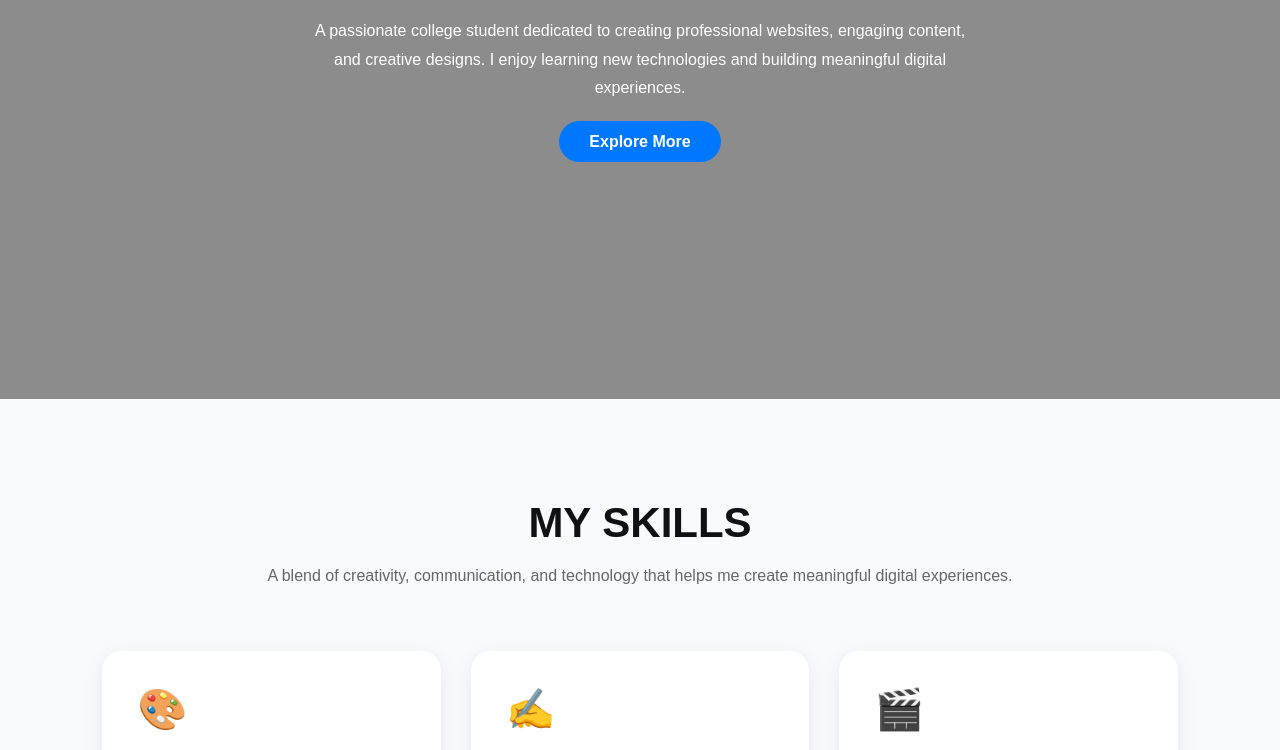
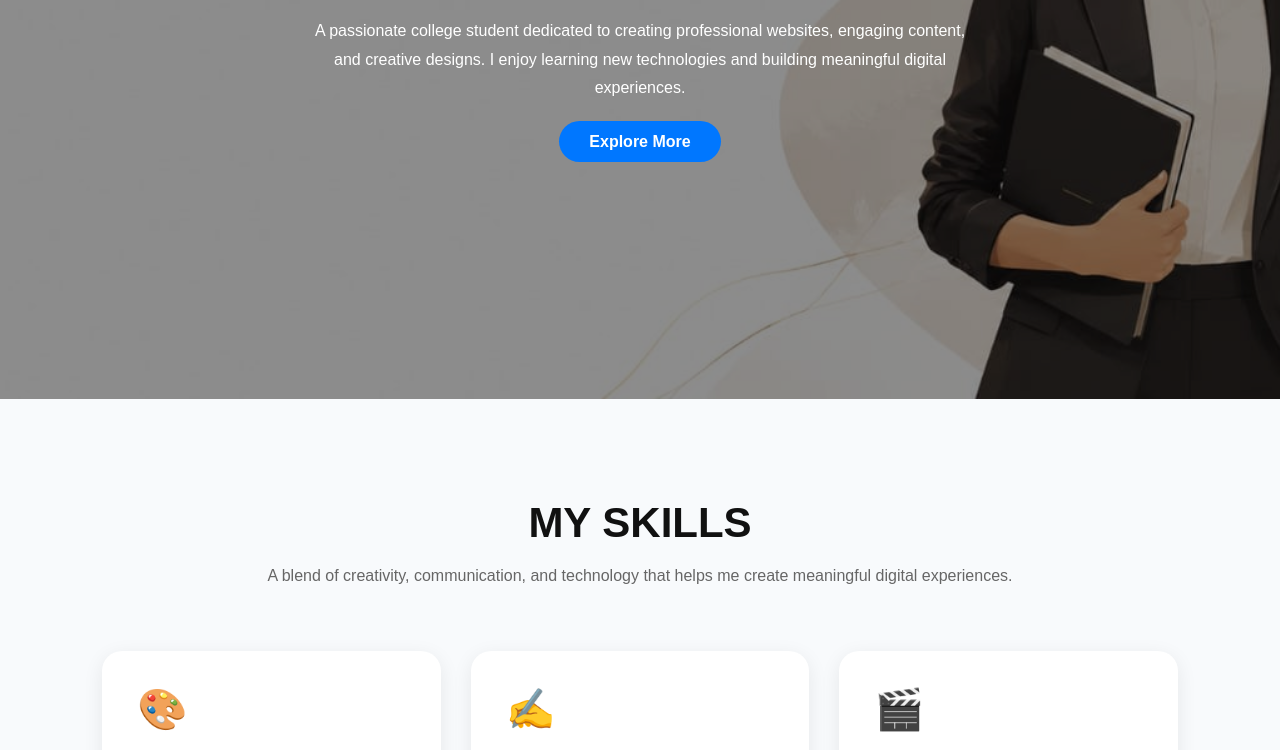
Before and after one commit to mml13082007-pixel/unknown-wellwisher., a plain HTML site: page index.html in a window 1280 px wide. Shown: the part 401-1151 px from the top of the page. Drawn offline with Linux system fonts and the light colour scheme.

Commit message:
add correct path again

```diff
--- a/css/style.css
+++ b/css/style.css
@@ -89,7 +89,7 @@ body{
 .home{
     height:100vh;
     width:100%;
-    background-image: url("/portfolio-template/images/banner.jpeg");
+    background-image: url("../images/banner.jpeg");
 
 
     background-size:cover;
```
